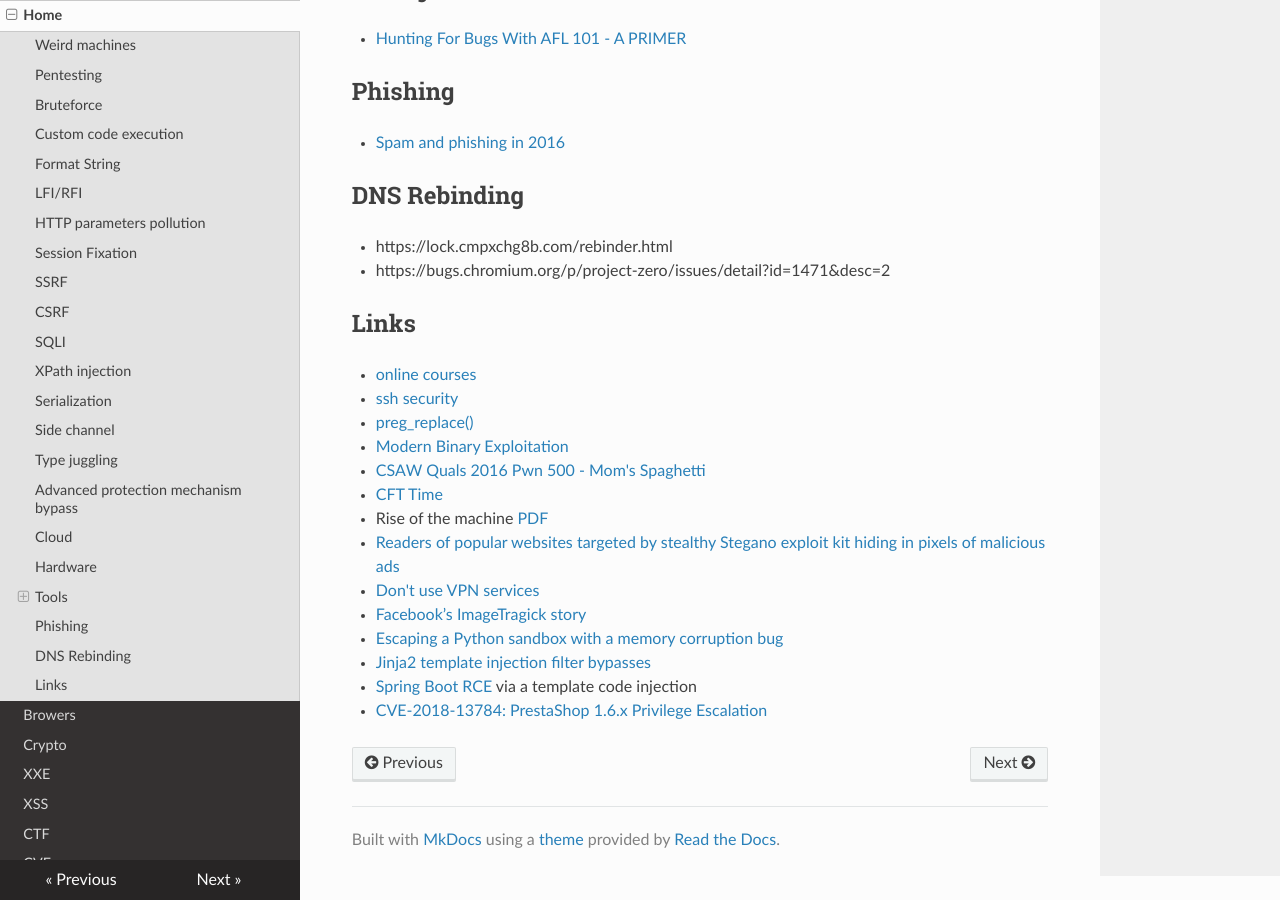
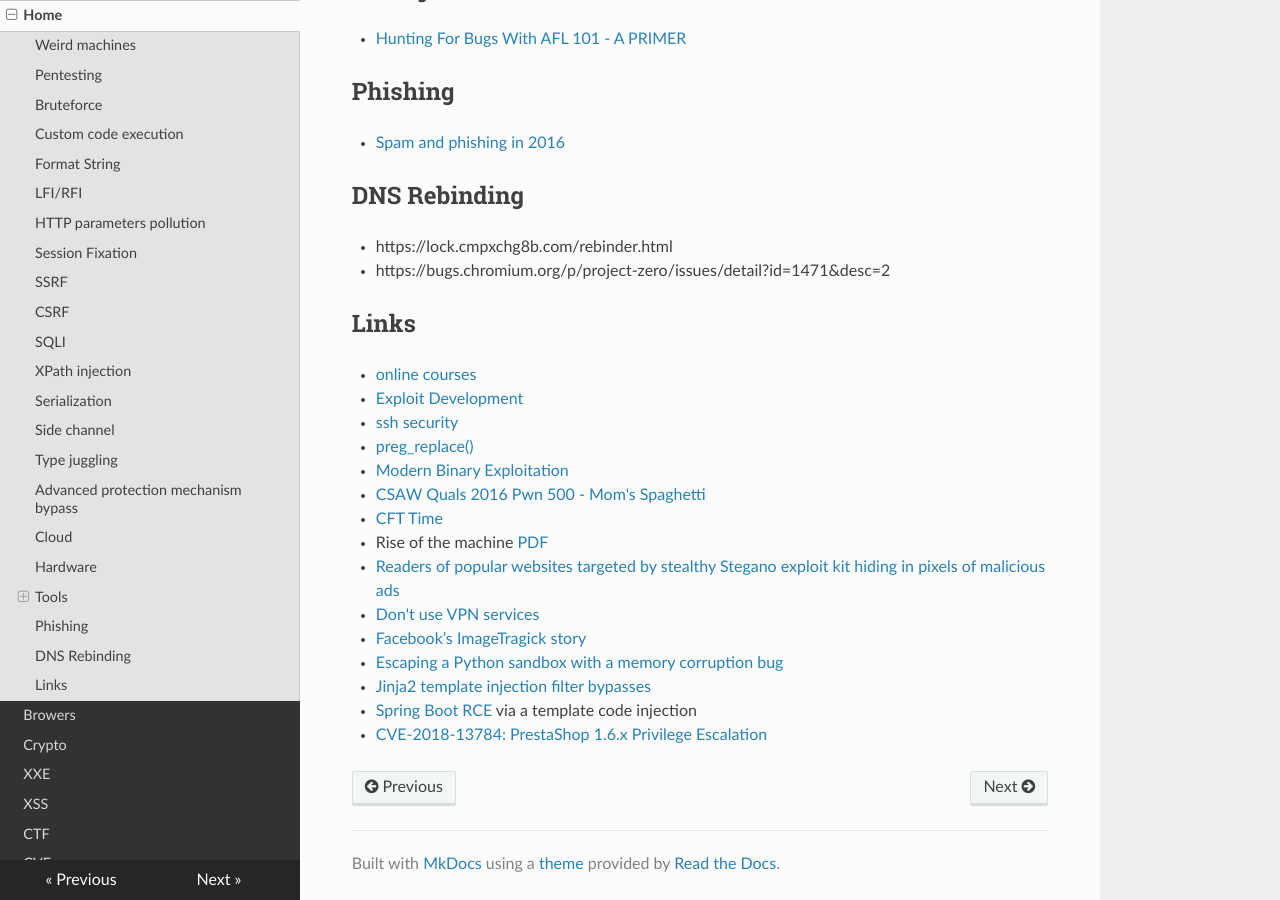
Before and after one commit to gipi/low-level, an MkDocs documentation site: the page built from docs/security/index.md, in a window 1280 px wide and 900 px high, scrolled down 5007 px. Built offline with MkDocs 1.6.1, drawn with Linux system fonts in a browser that asks for light colours; nearby versions of some CDN libraries; old or Windows-style settings are respelled for this version of MkDocs.

Commit message:
Update index.md

```diff
--- a/docs/security/index.md
+++ b/docs/security/index.md
@@ -209,6 +209,7 @@ In ``PHP`` this is more dangerous when a conversion from ``JSON`` is done.
 ## Links
 
  - [online courses](https://github.com/prakhar1989/awesome-courses#security)
+ - [Exploit Development](https://rmusser.net/docs/Exploit%20Development.html)
  - [ssh security](https://stribika.github.io/2015/01/04/secure-secure-shell.html)
  - [preg_replace()](https://bitquark.co.uk/blog/2013/07/23/the_unexpected_dangers_of_preg_replace)
  - [Modern Binary Exploitation](http://security.cs.rpi.edu/courses/binexp-spring2015/)
```
